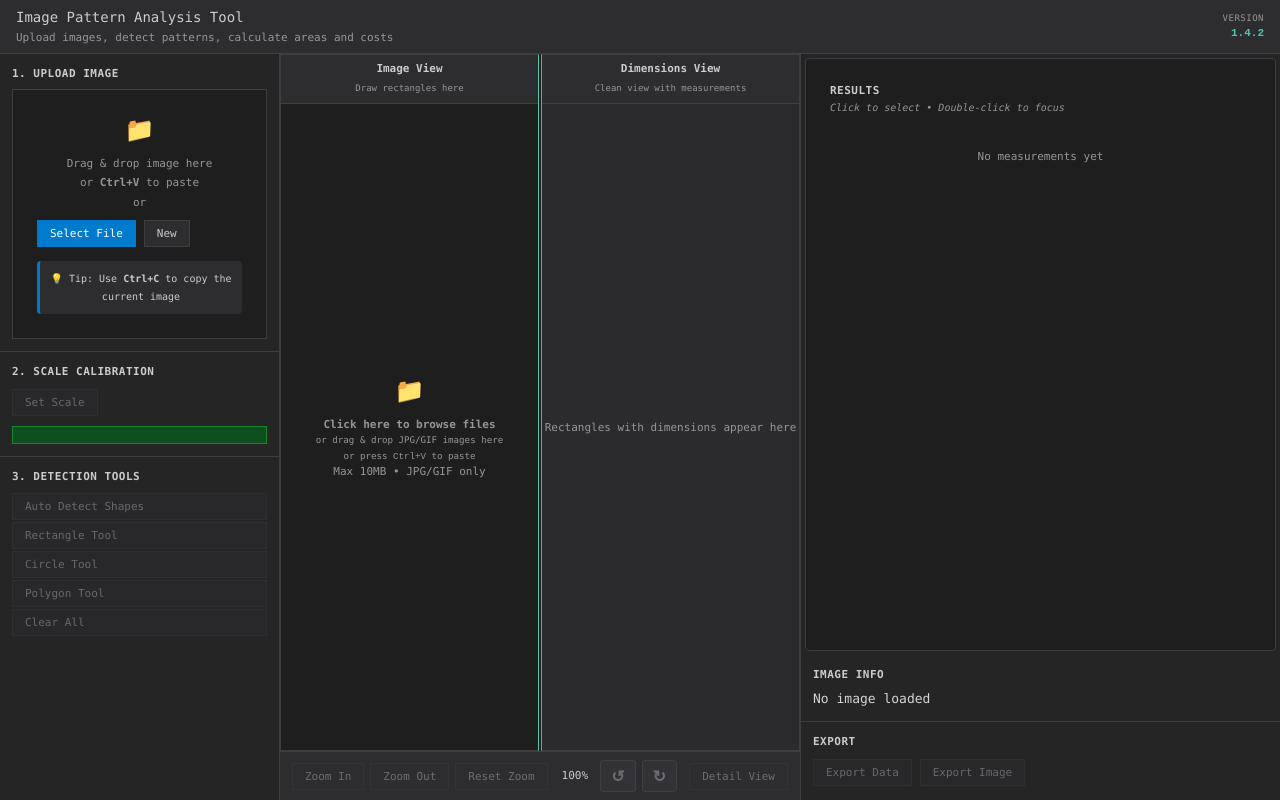
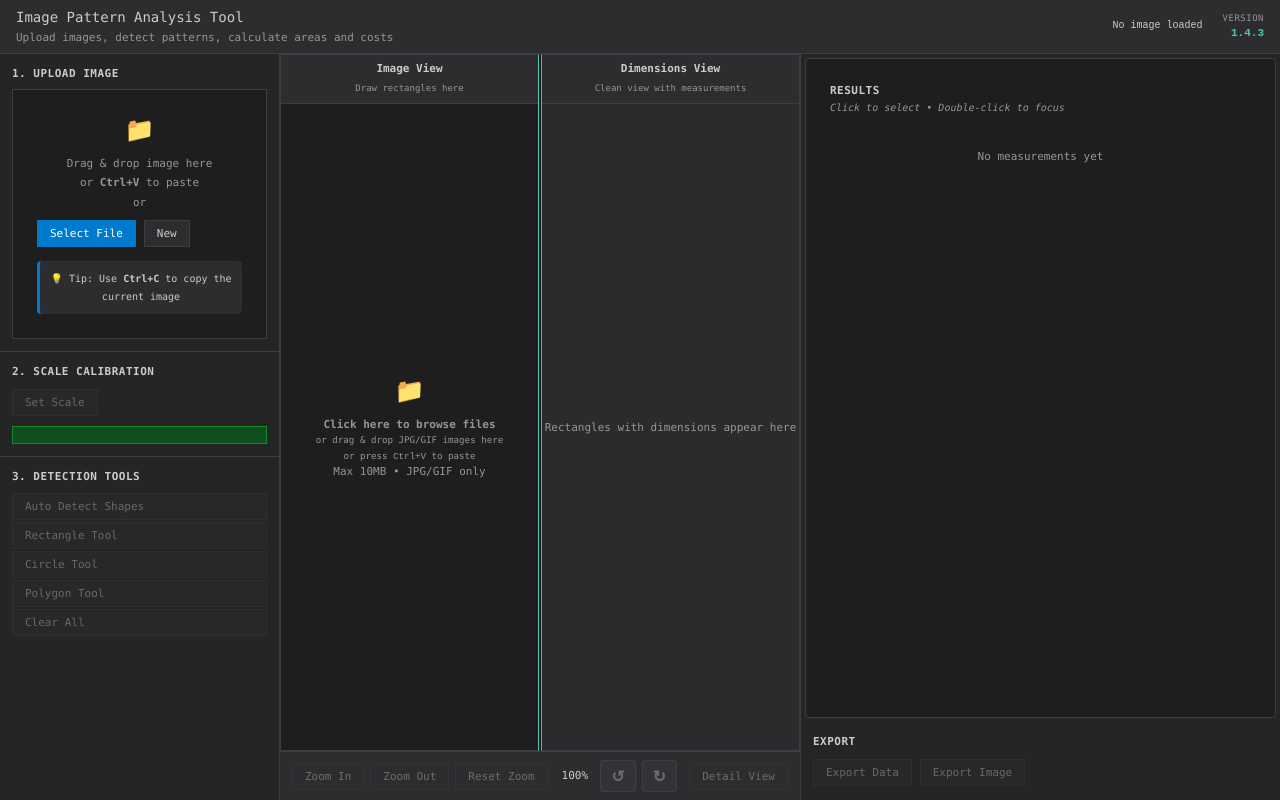
Before and after one commit to ng0200731/read, a plain HTML site: page index.html in a window 1280 px wide. Drawn offline with Linux system fonts and the light colour scheme.

Commit message:
v1.4.3: Move image info to header as 1 line before version

```diff
--- a/app.js
+++ b/app.js
@@ -1,5 +1,5 @@
 // Application Version
-const APP_VERSION = "1.4.2";
+const APP_VERSION = "1.4.3";
 
 // Main Application Controller
 class ImageAnalysisApp {
@@ -648,13 +648,12 @@ class ImageAnalysisApp {
     }
 
     updateImageInfo() {
-        const info = document.getElementById('imageInfo');
+        const headerInfo = document.getElementById('imageInfoHeader').querySelector('.image-info-text');
         if (this.image) {
-            info.innerHTML = `
-                <p><strong>Dimensions:</strong> ${this.image.width} × ${this.image.height} px</p>
-                <p><strong>Aspect Ratio:</strong> ${(this.image.width / this.image.height).toFixed(2)}</p>
-                <p><strong>Scale:</strong> ${this.scale > 0 ? (1/this.scale).toFixed(3) + ' px/mm' : 'Not calibrated'}</p>
-            `;
+            const scaleText = this.scale > 0 ? `Scale: ${(1/this.scale).toFixed(2)} px/mm` : 'Scale: Not set';
+            headerInfo.textContent = `Image: ${this.image.width}×${this.image.height} | ${scaleText}`;
+        } else {
+            headerInfo.textContent = 'No image loaded';
         }
     }
 
--- a/index.html
+++ b/index.html
@@ -15,9 +15,12 @@
                     <h1>Image Pattern Analysis Tool</h1>
                     <p>Upload images, detect patterns, calculate areas and costs</p>
                 </div>
+                <div class="image-info-header" id="imageInfoHeader">
+                    <span class="image-info-text">No image loaded</span>
+                </div>
                 <div class="version-info">
                     <span class="version-label">Version</span>
-                    <span class="version-number" id="versionNumber">1.4.2</span>
+                    <span class="version-number" id="versionNumber">1.4.3</span>
                 </div>
             </div>
         </header>
@@ -148,13 +151,6 @@
                 </div>
 
                 <div class="panel-section">
-                    <h3>Image Info</h3>
-                    <div class="image-info" id="imageInfo">
-                        <p>No image loaded</p>
-                    </div>
-                </div>
-
-                <div class="panel-section">
                     <h3>Export</h3>
                     <div class="export-controls">
                         <button class="btn-secondary" id="exportDataBtn" disabled>Export Data</button>
--- a/styles.css
+++ b/styles.css
@@ -69,6 +69,21 @@ body {
     font-weight: 600;
     font-size: 11px;
     font-family: 'Courier New', monospace;
+}
+
+.image-info-header {
+    display: flex;
+    flex-direction: column;
+    align-items: flex-end;
+    font-size: 11px;
+    margin-right: 20px;
+}
+
+.image-info-text {
+    color: #cccccc;
+    font-size: 10px;
+    font-family: 'Courier New', monospace;
+    white-space: nowrap;
 }
 
 /* Main Content */
```
